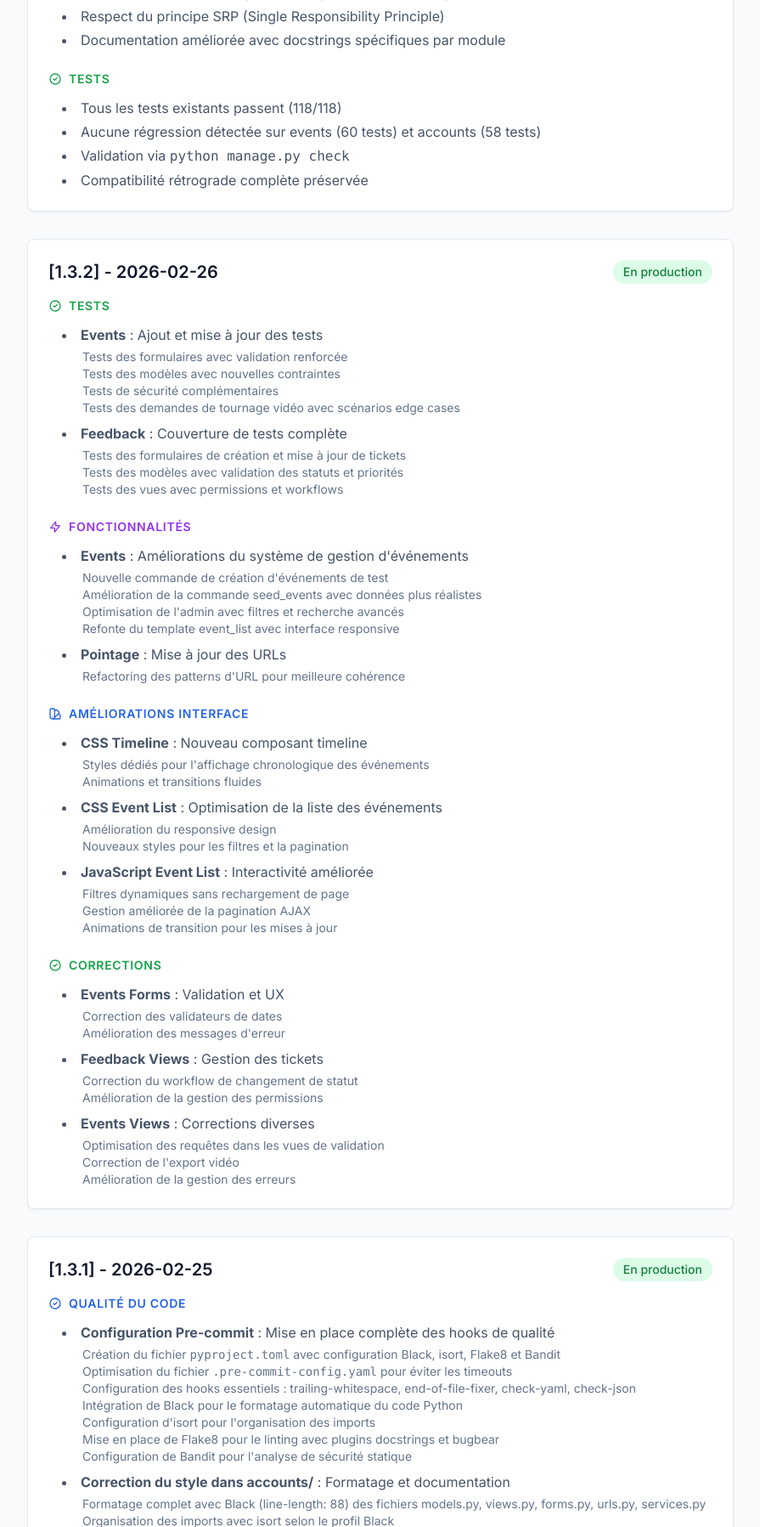
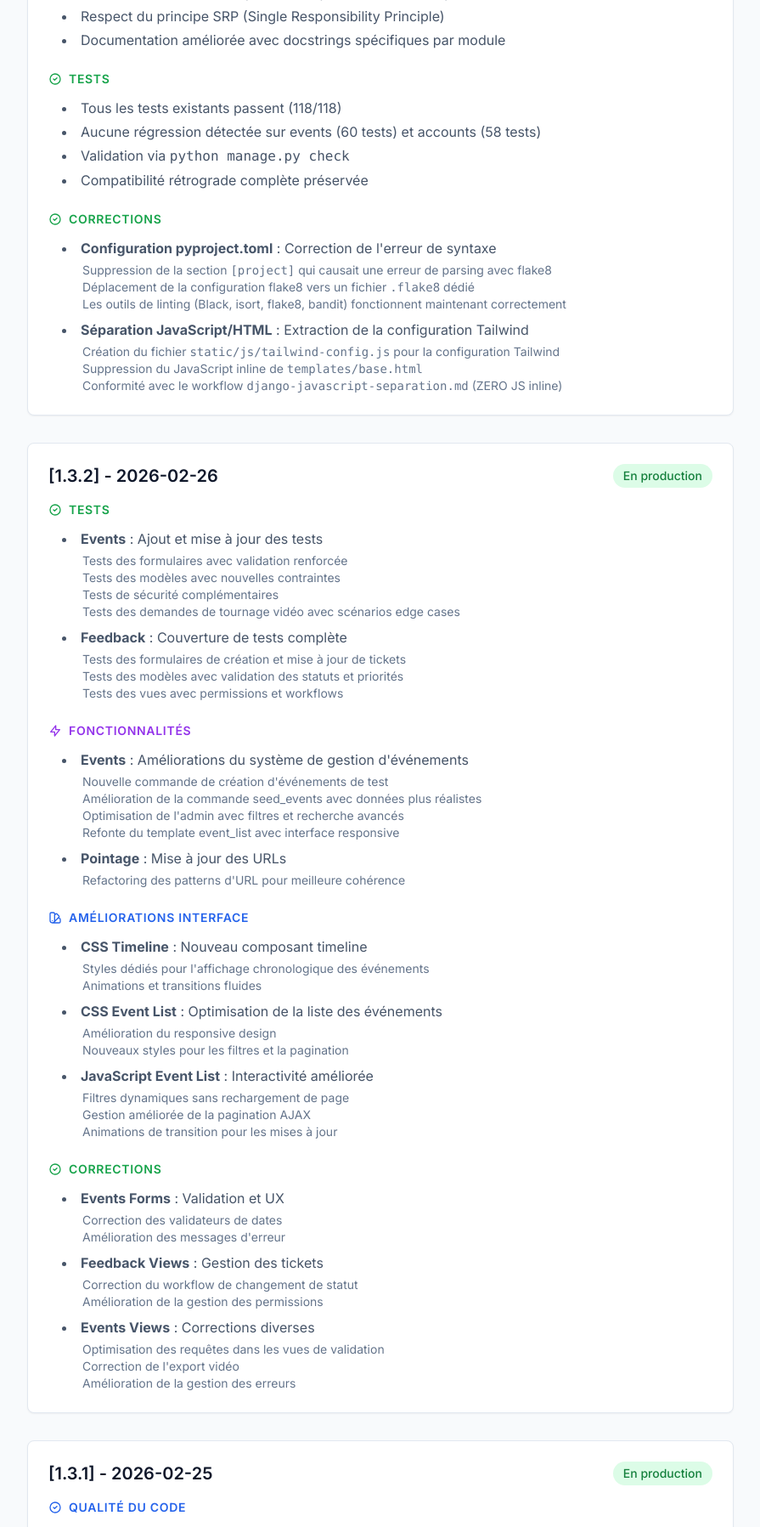
Before and after one commit to gestionsiteccsa/Gestion-CCSA, a Django app: page /changelog/ in a window 1280 px wide. Shown: the part 1411-3208 px from the top of the page at 85% size, without its empty margins (192-1087 px from the left). Run offline with Django 5.2, Linux system fonts and the light colour scheme; data that the repository does not hold is empty; some libraries are stand-ins or nearby versions.

Commit message:
fix(config): correction des problèmes critiques pyproject.toml et JS inline
- Corrige l'erreur de syntaxe dans pyproject.toml qui bloquait flake8
- Déplace la config flake8 vers .flake8 pour éviter les conflits
- Extrait la config Tailwind de base.html vers static/js/tailwind-config.js
- Conformité avec django-javascript-separation.md (ZERO JS inline)
- Met à jour le changelog avec les corrections effectuées

```diff
--- a/home/templates/home/changelog.html
+++ b/home/templates/home/changelog.html
@@ -134,6 +134,32 @@
                         <li>Aucune régression détectée sur events (60 tests) et accounts (58 tests)</li>
                         <li>Validation via <code>python manage.py check</code></li>
                         <li>Compatibilité rétrograde complète préservée</li>
+                    </ul>
+                </div>
+
+                <!-- Corrections -->
+                <div>
+                    <h3 class="flex items-center text-sm font-semibold text-green-600 uppercase tracking-wider mb-3">
+                        <svg class="w-4 h-4 mr-2" fill="none" stroke="currentColor" viewBox="0 0 24 24">
+                            <path stroke-linecap="round" stroke-linejoin="round" stroke-width="2" d="M9 12l2 2 4-4m6 2a9 9 0 11-18 0 9 9 0 0118 0z"></path>
+                        </svg>
+                        Corrections
+                    </h3>
+                    <ul class="list-disc list-inside space-y-2 text-slate-600 ml-4">
+                        <li><strong>Configuration pyproject.toml</strong> : Correction de l'erreur de syntaxe
+                            <ul class="list-circle list-inside ml-6 mt-1 text-sm text-slate-500">
+                                <li>Suppression de la section <code>[project]</code> qui causait une erreur de parsing avec flake8</li>
+                                <li>Déplacement de la configuration flake8 vers un fichier <code>.flake8</code> dédié</li>
+                                <li>Les outils de linting (Black, isort, flake8, bandit) fonctionnent maintenant correctement</li>
+                            </ul>
+                        </li>
+                        <li><strong>Séparation JavaScript/HTML</strong> : Extraction de la configuration Tailwind
+                            <ul class="list-circle list-inside ml-6 mt-1 text-sm text-slate-500">
+                                <li>Création du fichier <code>static/js/tailwind-config.js</code> pour la configuration Tailwind</li>
+                                <li>Suppression du JavaScript inline de <code>templates/base.html</code></li>
+                                <li>Conformité avec le workflow <code>django-javascript-separation.md</code> (ZERO JS inline)</li>
+                            </ul>
+                        </li>
                     </ul>
                 </div>
             </div>
--- /dev/null
+++ b/static/js/tailwind-config.js
@@ -0,0 +1,56 @@
+/**
+ * Configuration Tailwind CSS - CCSA Connect
+ *
+ * Ce fichier contient la configuration personnalisée de Tailwind CSS
+ * pour l'application CCSA Connect.
+ *
+ * @see https://tailwindcss.com/docs/configuration
+ */
+
+tailwind.config = {
+    theme: {
+        extend: {
+            colors: {
+                primary: {
+                    50: '#E6F2FF',
+                    100: '#CCE5FF',
+                    200: '#99CBFF',
+                    300: '#66B0FF',
+                    400: '#3396FF',
+                    500: '#0066CC',
+                    600: '#0052A3',
+                    700: '#003D7A',
+                    800: '#002952',
+                    900: '#001429',
+                },
+                secondary: {
+                    50: '#E6F7F0',
+                    100: '#CCEFE1',
+                    200: '#99DFC3',
+                    300: '#66CFA5',
+                    400: '#33BF87',
+                    500: '#00A86B',
+                    600: '#008656',
+                    700: '#006540',
+                    800: '#00432B',
+                    900: '#002215',
+                },
+                accent: {
+                    50: '#F0FBE6',
+                    100: '#E1F7CC',
+                    200: '#C3EF99',
+                    300: '#A5E766',
+                    400: '#87DF33',
+                    500: '#7ED321',
+                    600: '#65A91A',
+                    700: '#4C7F14',
+                    800: '#32550D',
+                    900: '#192A07',
+                },
+            },
+            fontFamily: {
+                sans: ['Inter', 'system-ui', '-apple-system', 'BlinkMacSystemFont', 'Segoe UI', 'Roboto', 'sans-serif'],
+            },
+        },
+    },
+}
--- a/templates/base.html
+++ b/templates/base.html
@@ -12,55 +12,7 @@
     <script src="https://cdn.tailwindcss.com"></script>
 
     <!-- Configuration Tailwind -->
-    <script>
-        tailwind.config = {
-            theme: {
-                extend: {
-                    colors: {
-                        primary: {
-                            50: '#E6F2FF',
-                            100: '#CCE5FF',
-                            200: '#99CBFF',
-                            300: '#66B0FF',
-                            400: '#3396FF',
-                            500: '#0066CC',
-                            600: '#0052A3',
-                            700: '#003D7A',
-                            800: '#002952',
-                            900: '#001429',
-                        },
-                        secondary: {
-                            50: '#E6F7F0',
-                            100: '#CCEFE1',
-                            200: '#99DFC3',
-                            300: '#66CFA5',
-                            400: '#33BF87',
-                            500: '#00A86B',
-                            600: '#008656',
-                            700: '#006540',
-                            800: '#00432B',
-                            900: '#002215',
-                        },
-                        accent: {
-                            50: '#F0FBE6',
-                            100: '#E1F7CC',
-                            200: '#C3EF99',
-                            300: '#A5E766',
-                            400: '#87DF33',
-                            500: '#7ED321',
-                            600: '#65A91A',
-                            700: '#4C7F14',
-                            800: '#32550D',
-                            900: '#192A07',
-                        },
-                    },
-                    fontFamily: {
-                        sans: ['Inter', 'system-ui', '-apple-system', 'BlinkMacSystemFont', 'Segoe UI', 'Roboto', 'sans-serif'],
-                    },
-                },
-            },
-        }
-    </script>
+    <script src="{% static 'js/tailwind-config.js' %}"></script>
 
     <!-- Google Fonts - Inter -->
     <link rel="preconnect" href="https://fonts.googleapis.com">
```
Also changed, not shown: pyproject.toml (+0 -23 lines), 1 other file.
